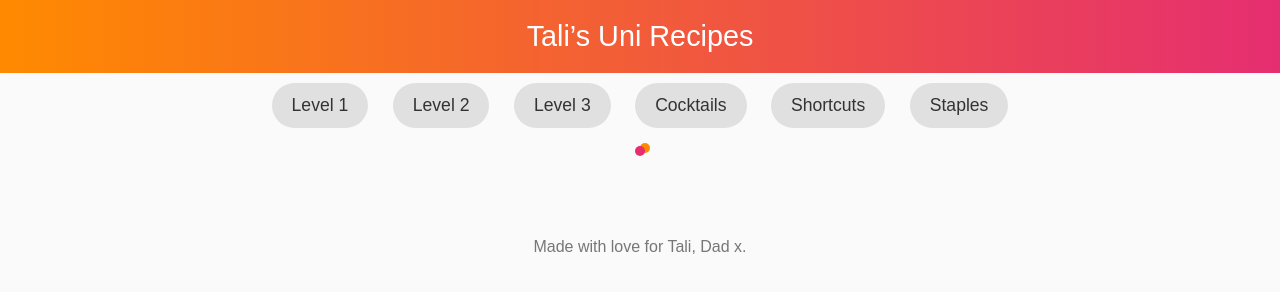
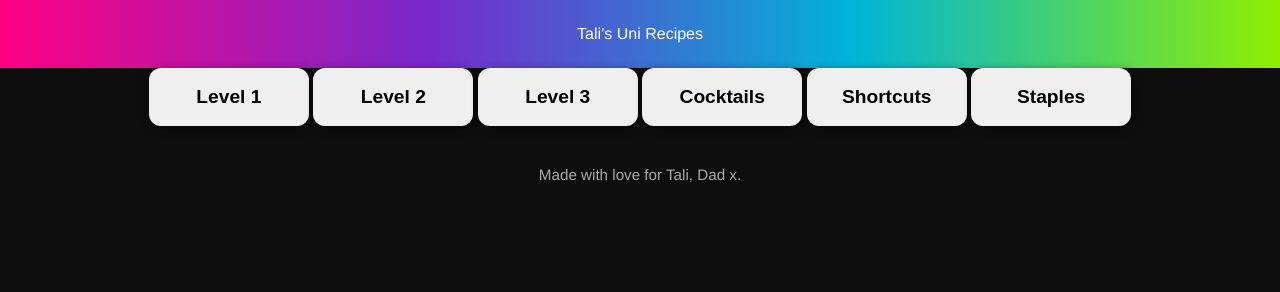
Before and after one commit to darenjgordon-sketch/Talirecipes, a plain HTML site: page index.html in a window 1280 px wide. Drawn offline with Linux system fonts and the light colour scheme.

Commit message:
Add files via upload

```diff
--- a/style.css
+++ b/style.css
@@ -1,62 +1,62 @@
 
 body {
-  font-family: Arial, sans-serif;
+  font-family: 'Helvetica Neue', Arial, sans-serif;
   margin: 0;
   padding: 0;
-  background-color: #fafafa;
+  background-color: #0e0e0e;
+  color: #fff;
   text-align: center;
 }
 header {
-  background: linear-gradient(90deg, #ff8a00, #e52e71);
-  color: white;
-  padding: 20px;
-  font-size: 1.8em;
+  background: linear-gradient(90deg, #ff0080, #7928ca, #00b4d8, #90ee02);
+  padding: 25px 10px;
 }
-button, .nav-button {
-  display: inline-block;
-  margin: 10px;
-  padding: 12px 20px;
+header h1 {
+  margin: 0;
+  font-size: 2.2em;
+  font-weight: bold;
+}
+header h2 {
+  margin: 5px 0 0;
+  font-weight: normal;
+  font-size: 1.2em;
+  color: #e0e0e0;
+}
+.aff {
+  font-size: 1.3em;
+  margin: 20px 0;
+}
+.buttons {
+  display: flex;
+  flex-wrap: wrap;
+  justify-content: center;
+  gap: 20px;
+  margin-top: 10px;
+}
+button {
   border: none;
-  border-radius: 25px;
-  font-size: 1.1em;
+  border-radius: 12px;
+  padding: 18px 28px;
+  font-size: 1.2em;
+  color: #000;
   cursor: pointer;
-  background-color: #e0e0e0;
-  color: #333;
-  transition: background-color 0.3s, transform 0.2s;
+  min-width: 160px;
+  font-weight: bold;
+  box-shadow: 2px 2px 8px rgba(0,0,0,0.5);
+  transition: transform 0.2s, box-shadow 0.2s;
 }
-button:hover, .nav-button:hover {
-  background-color: #ccc;
+button:hover {
   transform: scale(1.05);
+  box-shadow: 3px 3px 10px rgba(0,0,0,0.7);
 }
+.level1 { background-color: #6ee06e; }
+.level2 { background-color: #f7d469; }
+.level3 { background-color: #ff91a4; }
+.cocktails { background-color: #6ec5ff; }
+.shortcuts { background-color: #c090ff; }
+.staples { background-color: #ff7f7f; }
 footer {
-  margin: 30px 0;
-  color: #777;
+  margin-top: 40px;
+  font-size: 0.95em;
+  color: #aaa;
 }
-a {
-  color: #0077cc;
-  text-decoration: none;
-}
-.cocktail-icon {
-  width: 50px;
-  height: 50px;
-  margin: 20px auto;
-  position: relative;
-}
-.cocktail-icon::before, .cocktail-icon::after {
-  content: "";
-  position: absolute;
-  width: 10px;
-  height: 10px;
-  border-radius: 50%;
-  background-color: #ff8a00;
-  animation: bounce 1s infinite alternate;
-}
-.cocktail-icon::after {
-  left: 20px;
-  background-color: #e52e71;
-  animation-delay: 0.5s;
-}
-@keyframes bounce {
-  from { transform: translateY(0); }
-  to { transform: translateY(-15px); }
-}
```
